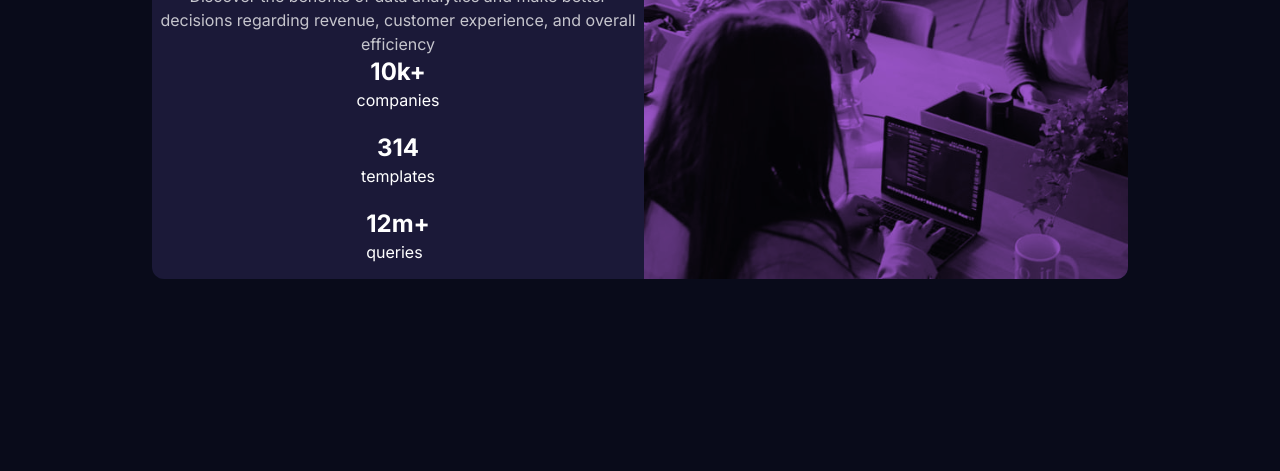
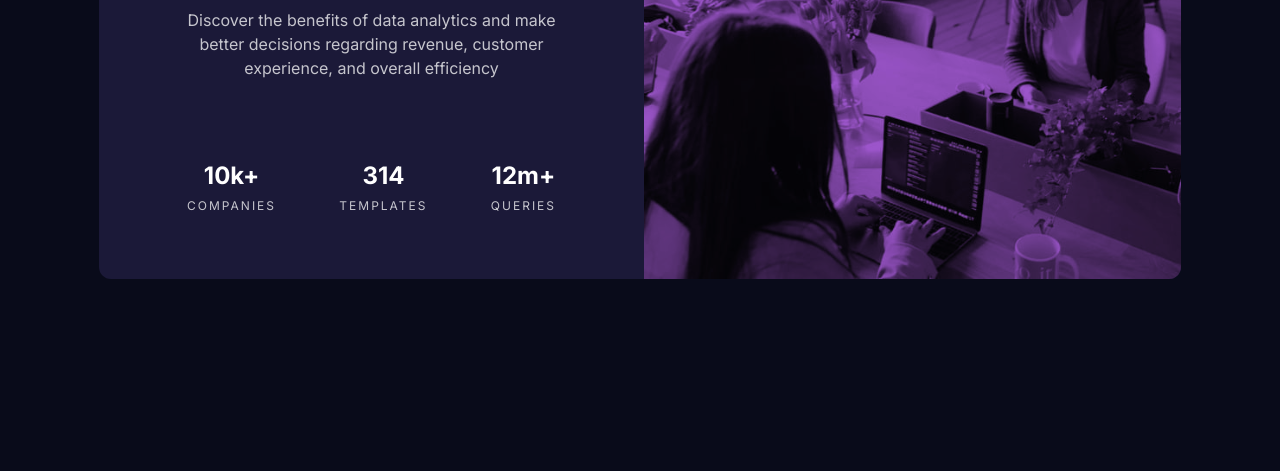
Before and after one commit to Frontend-Mentor-Projects-Daniel/stats-preview-card, a website: page index.html in a window 1280 px wide. Shown: the part 329-800 px from the top of the page. Drawn offline with Linux system fonts and the light colour scheme.

Commit message:
styling for desktop size finished

```diff
--- a/index.html
+++ b/index.html
@@ -33,39 +33,47 @@
     <main>
       <!-- STATS COMPONENT -->
       <div
-        class="bg-darkDesaturatedBlue w-80 rounded-xl flex flex-col-reverse md:flex-row md:w-auto md:h-[25.9375rem]"
+        class="bg-darkDesaturatedBlue w-80 rounded-xl flex flex-col-reverse md:flex-row md:w-[67.625rem] md:h-[25.9375rem]"
         id="statComponent"
       >
         <!-- TEXT CONTENT -->
         <div class="container mx-auto px-2">
           <!-- title -->
           <h1
-            class="font-bold text-3xl mt-12 mb-4 text-center md:mb-0 md:mt-10"
+            class="font-bold text-3xl mt-12 mb-4 text-center md:px-20 md:mb-6"
           >
             Get <span class="text-softViolet">insights</span> that help your
             business grow.
           </h1>
           <!-- paragraph -->
-          <p class="text-mainParaWhite mb-10 text-center md:mb-0 md:mt-2">
+          <p class="text-mainParaWhite mb-10 text-center md:px-20 md:mb-20">
             Discover the benefits of data analytics and make better decisions
             regarding revenue, customer experience, and overall efficiency
           </p>
           <!-- statistics -->
-          <div class="flex flex-col items-center">
+          <div
+            class="flex flex-col items-center md:flex-row md:items-start md:justify-between md:px-20"
+          >
             <!-- companies -->
             <div class="mb-5">
               <span class="font-bold text-2xl block text-center">10k+</span>
-              <span>companies</span>
+              <span class="uppercase text-xs text-mainParaWhite tracking-[2px]"
+                >companies</span
+              >
             </div>
             <!-- templates -->
             <div class="mb-5">
               <span class="font-bold text-2xl block text-center">314</span>
-              <span>templates</span>
+              <span class="uppercase text-xs text-mainParaWhite tracking-[2px]"
+                >templates</span
+              >
             </div>
             <!-- queries -->
-            <div class="mb-5">
+            <div class="mb-5 md:mb-2">
               <span class="font-bold text-2xl block text-center">12m+</span>
-              <span>queries</span>
+              <span class="uppercase text-xs text-mainParaWhite tracking-[2px]"
+                >queries</span
+              >
             </div>
           </div>
         </div>
```
Also changed, not shown: develop/css/main.css.
